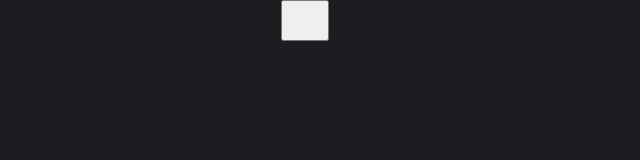
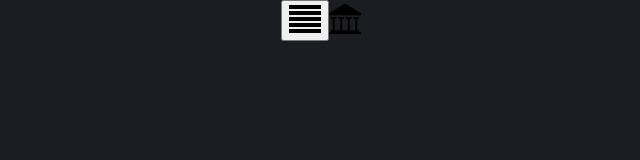
Before and after one commit to TOR10S/school-projects, a plain HTML site: page index.html in a window 1280 px wide. Shown: the whole page, without its empty margins (319-959 px from the left). Drawn offline with Linux system fonts and the light colour scheme.

Commit message:
Deploying to gh-pages from @ TOR10S/school-projects@153de19d982b0ec3b4492972e091b7b20627f1c0 🚀

```diff
--- a/index.html
+++ b/index.html
@@ -13,13 +13,13 @@
     <div>
       <button>
         <svg class="menu-svg">
-          <use href="../img/icons.svg#icon-menu"></use>
+          <use href="/school-projects/assets/icons-BtfgcvLW.svg#icon-menu"></use>
         </svg>
       </button>
     </div>
   <div>
     <svg class="logo">
-      <use href="../img/icons.svg#icon-school"></use>
+      <use href="/school-projects/assets/icons-BtfgcvLW.svg#icon-school"></use>
     </svg>
   </div>
 </header>
```
Also changed, not shown: assets/icons-BtfgcvLW.svg (added).
